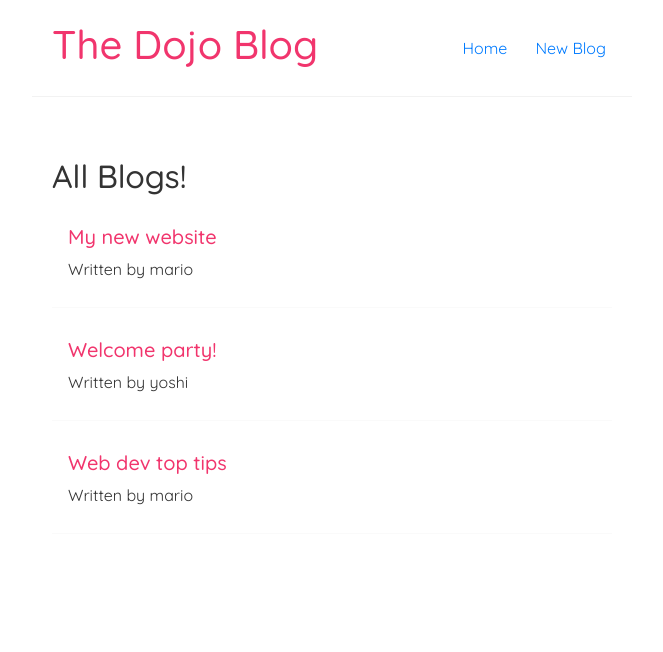
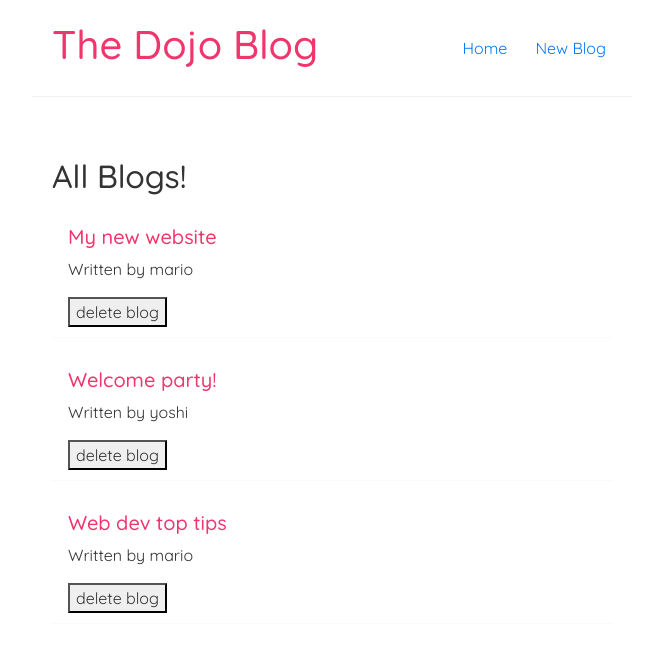
Before and after one commit to ttran9/modern-react-tutorial, a React app: page / in a window 1280 px wide. Shown: the top 652 px of the page, without its empty margins (308-971 px from the left). Built offline with nearby package versions, Linux system fonts and the light colour scheme.

Commit message:
using the handleDelete prop to update the blogs.

```diff
--- a/src/BlogList.js
+++ b/src/BlogList.js
@@ -4,7 +4,7 @@
 //     const blogs = props.blogs;
 //     const title = props.title;
 // above is referencing the props and below demonstrates destructing.
-const BlogList = ({blogs, title}) => {
+const BlogList = ({blogs, title, handleDelete}) => {
     // const { blogs, title } = props;
     return (
         <div className="blog-list">
@@ -14,6 +14,7 @@
                     <div className="blog-preview" key={blog.id}>
                         <h2>{ blog.title } </h2>
                         <p>Written by { blog.author }</p>
+                        <button onClick={() => handleDelete(blog.id)}>delete blog</button>
                     </div>
                 ))
             }
```
